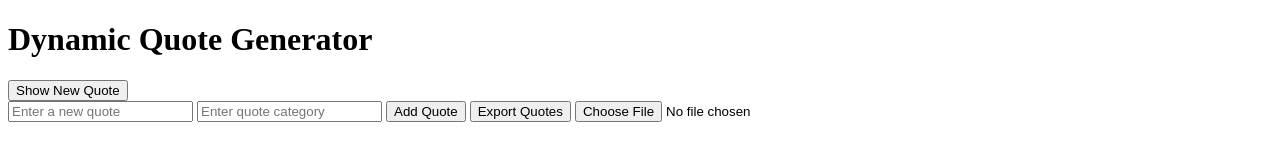
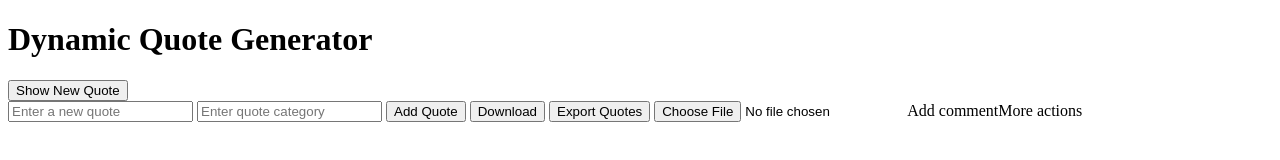
Before and after one commit to amadibethel/alx_fe_javascript, a plain HTML site: page dom-manipulation/index.html in a window 1280 px wide. Drawn offline with Linux system fonts and the light colour scheme.

Commit message:
Add updated files to DOM Project

```diff
--- a/dom-manipulation/index.html
+++ b/dom-manipulation/index.html
@@ -1,4 +1,4 @@
- <!DOCTYPE html>
+<!DOCTYPE html>
   <html lang="en">
   <head>
     <meta charset="UTF-8">
@@ -15,10 +15,10 @@
     <input id="newQuoteText" type="text" placeholder="Enter a new quote" />
     <input id="newQuoteCategory" type="text" placeholder="Enter quote category" />
     <button onclick="createAddQuoteForm()">Add Quote</button>
+    <button id="download" onclick="download()">Download</button>
     <button id="download" onclick="exportToJsonFile()">Export Quotes</button>
-    <input type="file" id="importFile" accept=".json" onchange="importFromJsonFile(event)">
+    <input type="file" id="importFile" accept=".json" onchange="importFromJsonFile(event)">Add commentMore actions
 
   </div>
     <script src="script.js"></script>
   </body>
-  </html>
--- a/dom-manipulation/script.js
+++ b/dom-manipulation/script.js
@@ -55,6 +55,7 @@ window.onload = () => {
 }
 };
 
+function download() {
 function exportToJsonFile() {
 //Create a blob that shows data and data type.
 const blob = new Blob([JSON.stringify(quotes, null, 2)], {
```
Lines whose indentation alone changed are shown as unchanged.
